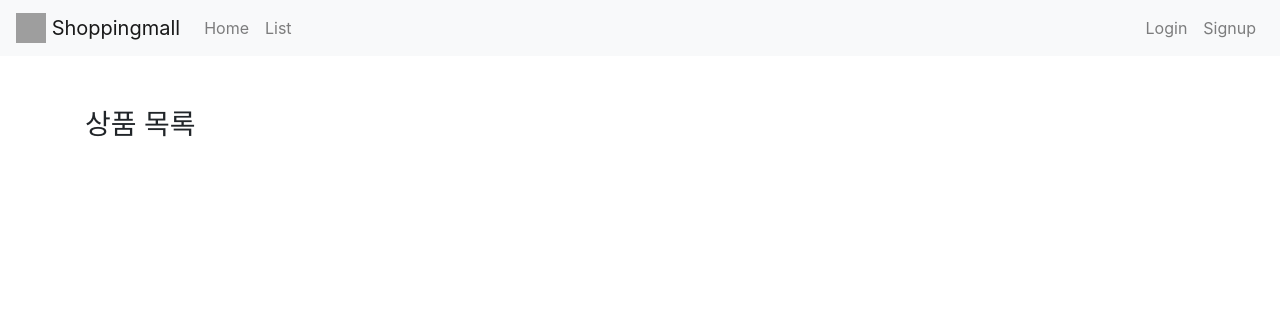
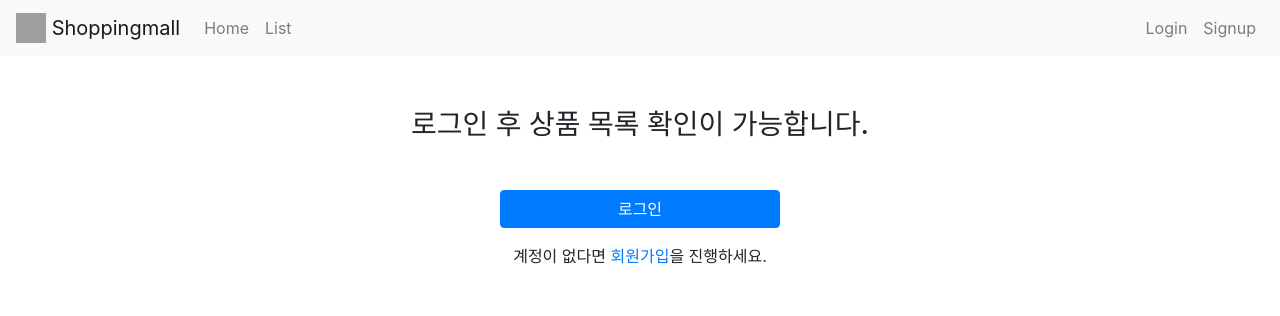
Before and after one commit to JuYeong0413/2020-dgulion-crud-hackathon, a Django app: page /products/ in a window 1280 px wide. Shown: the top 316 px of the page. Run offline with Django 3.2, Linux system fonts and the light colour scheme; some libraries are stand-ins or nearby versions; grey boxes are pictures that could not be loaded.

Commit message:
products main page if not authenticated

```diff
--- a/products/templates/products/main.html
+++ b/products/templates/products/main.html
@@ -1,7 +1,14 @@
 {% extends 'base.html' %}
+{% load static %}
 
 {% block content %}
-<div>
+{% if user.is_authenticated %}
     <h3>상품 목록</h3>
-</div>
+{% else %}
+    <h3 class="text-center">로그인 후 상품 목록 확인이 가능합니다.</h3>
+    <div class="text-center mt-5">
+        <a class="btn btn-primary" href="{% url 'account_login' %}" style="width: 280px;">로그인</a>
+        <p class="mt-3">계정이 없다면 <a href="{% url 'account_signup' %}">회원가입</a>을 진행하세요.</p>
+    </div>
+{% endif %}
 {% endblock %}
```
Also changed, not shown: db.sqlite3.
